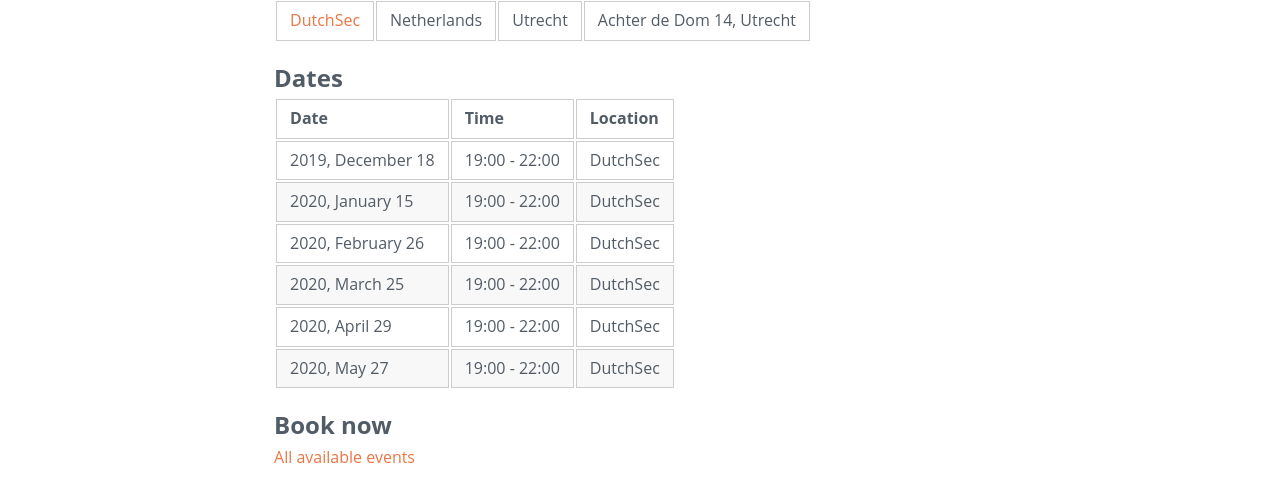
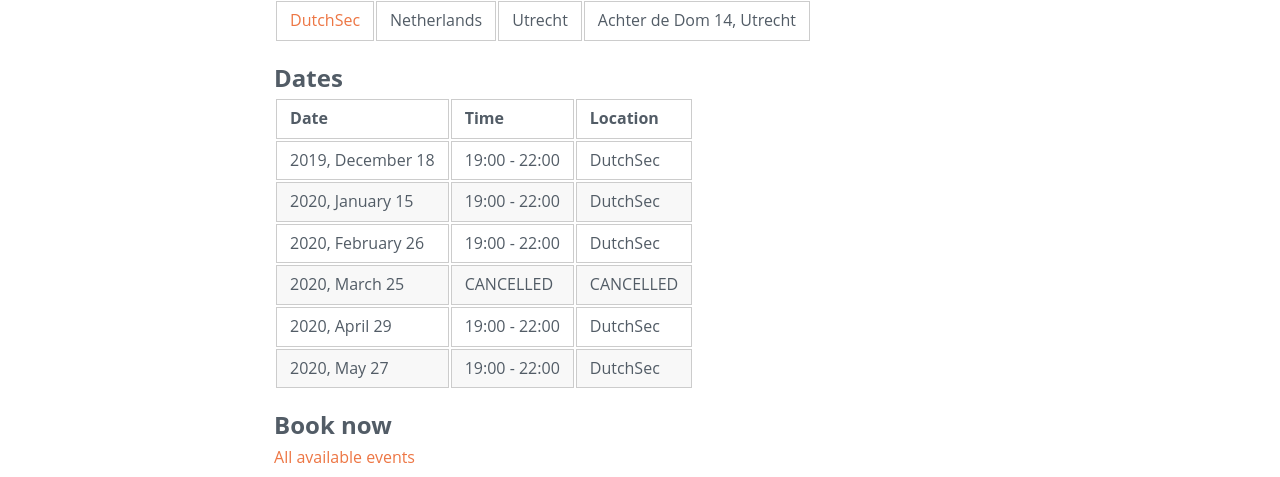
Before and after one commit to Opensource-Academy/Opensource-Academy.github.io, a Jekyll site: the page built from meetups.md, in a window 1280 px wide. Shown: the part 1226-1703 px from the top of the page. Built offline with Jekyll 4.4.1, drawn with Linux system fonts in a browser that asks for light colours.

Commit message:
cancel March meetup

```diff
--- a/meetups.md
+++ b/meetups.md
@@ -40,14 +40,14 @@
 
 ## Dates
 
-| Date              | Time          | Location |
-| :---              | :---          | :---     |
-| 2019, December 18 | 19:00 - 22:00 | DutchSec |
-| 2020, January 15  | 19:00 - 22:00 | DutchSec |
-| 2020, February 26 | 19:00 - 22:00 | DutchSec |
-| 2020, March 25    | 19:00 - 22:00 | DutchSec |
-| 2020, April 29    | 19:00 - 22:00 | DutchSec |
-| 2020, May 27      | 19:00 - 22:00 | DutchSec |
+| Date              | Time          | Location  |
+| :---              | :---          | :---      |
+| 2019, December 18 | 19:00 - 22:00 | DutchSec  |
+| 2020, January 15  | 19:00 - 22:00 | DutchSec  |
+| 2020, February 26 | 19:00 - 22:00 | DutchSec  |
+| 2020, March 25    | CANCELLED     | CANCELLED |
+| 2020, April 29    | 19:00 - 22:00 | DutchSec  |
+| 2020, May 27      | 19:00 - 22:00 | DutchSec  |
 
 ## Book now
 [All available events](http://osa.fikket.nl/)
```
